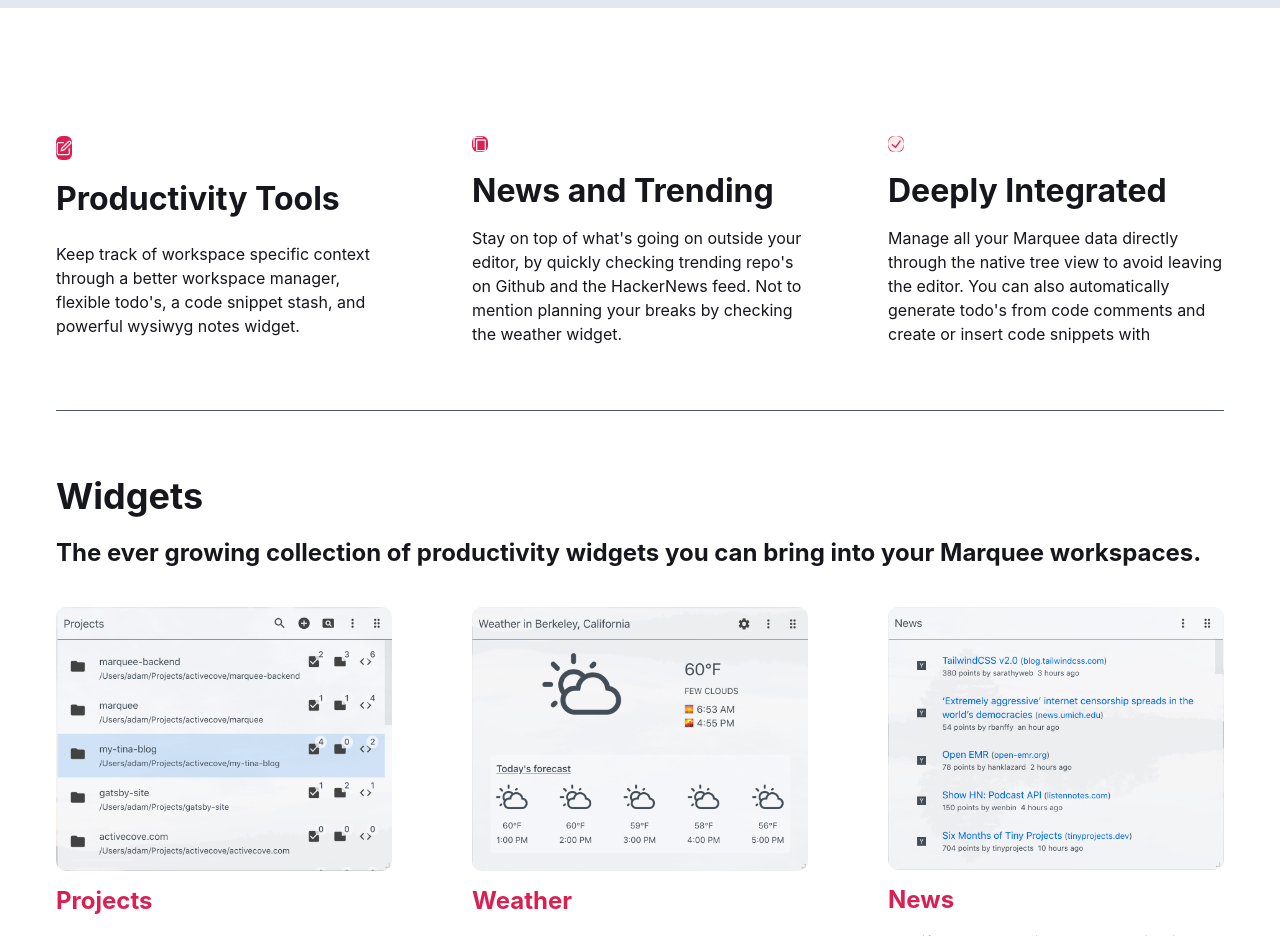
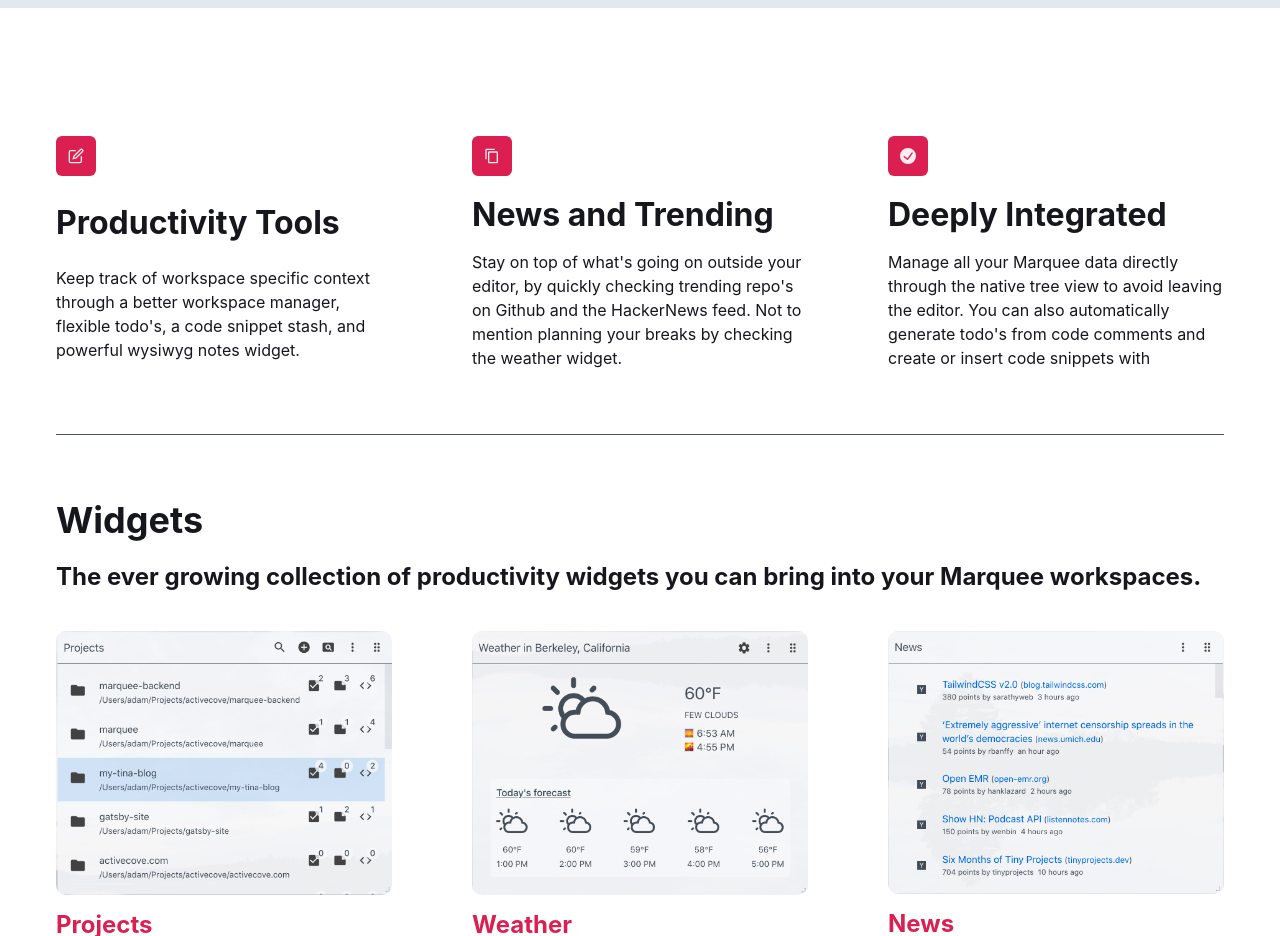
Before and after one commit to stateful/vscode-marquee, a Next.js app in the folder website/: page / in a window 1280 px wide. Shown: the part 1200-2136 px from the top of the page. Built offline with nearby package versions, Linux system fonts and the light colour scheme.

Commit message:
manually set width and height and padding for each icon on the feature section

```diff
--- a/website/src/components/sections/features.tsx
+++ b/website/src/components/sections/features.tsx
@@ -45,6 +45,9 @@ export const Features = () => (
           mr={5}
           _hover={{}}
           _active={{}}
+          width={10}
+          height={10}
+          p={3}
           size="large" />
         <Heading w={{ base: 'auto', sm: 'full' }} mb={{ base: 4 }} as="h3" fontSize="2em">{f.title}</Heading>
         {f.description}
```
